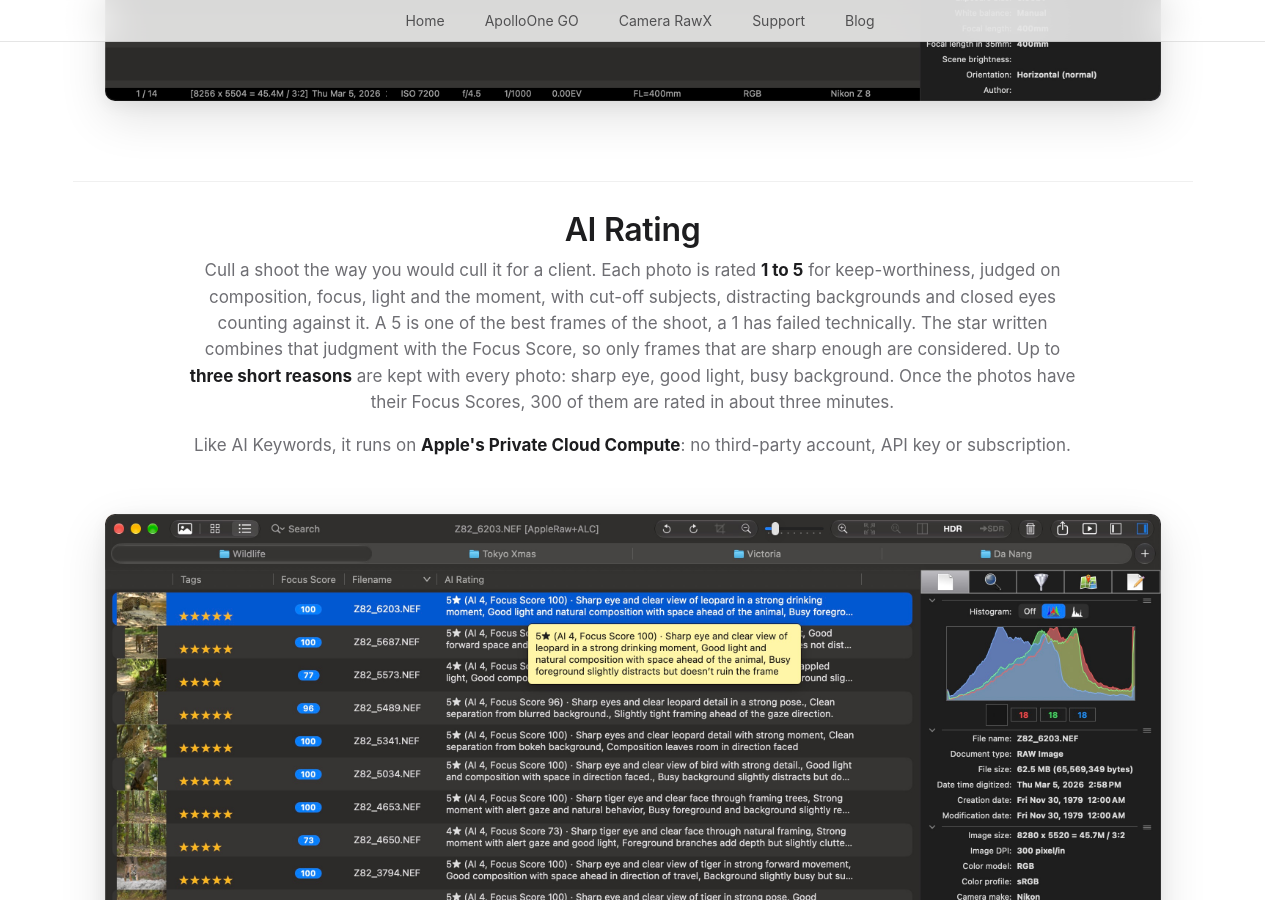
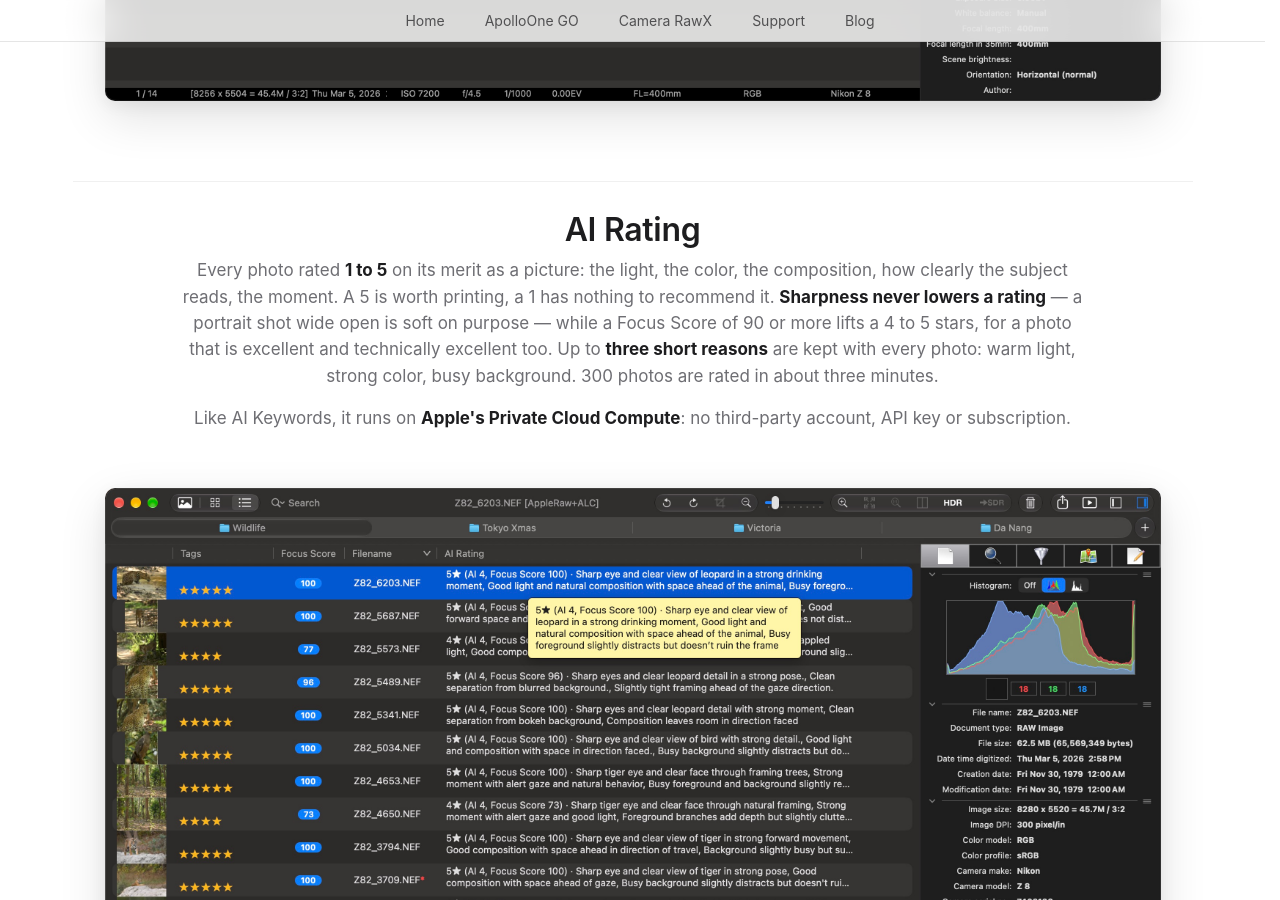
Before and after one commit to anogeissus/anogeissus.com, a Jekyll site: the page apolloone.html, which Jekyll copies as it is, in a window 1280 px wide and 900 px high, scrolled down 11106 px. Built offline with Jekyll 4.4.1, drawn with Linux system fonts in a browser that asks for light colours; some web fonts are replaced.

Commit message:
ApolloOne: AI Rating is judged on the merit of the photo
- the AI Rating section and the editions line in the FAQ both still described the old rule, where the star combined the model's
  judgement with the Focus Score and only frames that were sharp enough were considered; Build 5813 rates the picture instead -
  light, colour, composition, how clearly the subject reads, the moment - and sharpness can only add a star, never take one away,
  with a Focus Score of 90 or more lifting a 4 to 5

```diff
--- a/apolloone-faq.html
+++ b/apolloone-faq.html
@@ -189,7 +189,7 @@
             <li>Hierarchical keywords — a keyword tree with synonyms and categories, written to the fields Lightroom and Photo Mechanic read.</li>
             <li>Code Replacements — short codes and variables expand into full text when saving metadata or renaming files.</li>
             <li>AI Keywords — Apple Private Cloud Compute proposes the subject, species, place and keywords of each photo, for you to review and apply (macOS 27 or later).</li>
-            <li>AI Rating — Apple Private Cloud Compute rates your photos from 1 to 5 for keep-worthiness and writes the star rating (macOS 27 or later).</li>
+            <li>AI Rating — Apple Private Cloud Compute rates your photos from 1 to 5 on their merit as pictures and writes the star rating (macOS 27 or later).</li>
             <li>Customizable status bar — choose, arrange and resize the fields along the bottom edge of the window.</li>
             <li>AppleScript automation — read and write image metadata from scripts, on the whole selection at once.</li>
         </ul>
--- a/apolloone.html
+++ b/apolloone.html
@@ -162,7 +162,7 @@
 <section class="feature feature-stacked">
     <div class="feature-text">
         <h2>AI Rating</h2>
-        <p>Cull a shoot the way you would cull it for a client. Each photo is rated <strong>1 to 5</strong> for keep-worthiness, judged on composition, focus, light and the moment, with cut-off subjects, distracting backgrounds and closed eyes counting against it. A 5 is one of the best frames of the shoot, a 1 has failed technically. The star written combines that judgment with the Focus Score, so only frames that are sharp enough are considered. Up to <strong>three short reasons</strong> are kept with every photo: sharp eye, good light, busy background. Once the photos have their Focus Scores, 300 of them are rated in about three minutes.</p>
+        <p>Every photo rated <strong>1 to 5</strong> on its merit as a picture: the light, the color, the composition, how clearly the subject reads, the moment. A 5 is worth printing, a 1 has nothing to recommend it. <strong>Sharpness never lowers a rating</strong> &mdash; a portrait shot wide open is soft on purpose &mdash; while a Focus Score of 90 or more lifts a 4 to 5 stars, for a photo that is excellent and technically excellent too. Up to <strong>three short reasons</strong> are kept with every photo: warm light, strong color, busy background. 300 photos are rated in about three minutes.</p>
         <p>Like AI Keywords, it runs on <strong>Apple's Private Cloud Compute</strong>: no third-party account, API key or subscription.</p>
     </div>
     <div class="feature-image">
```
